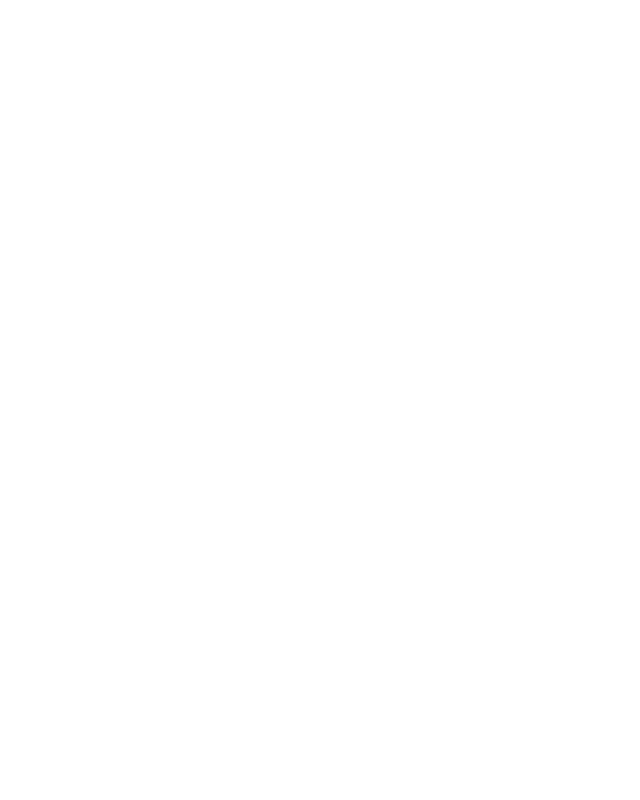
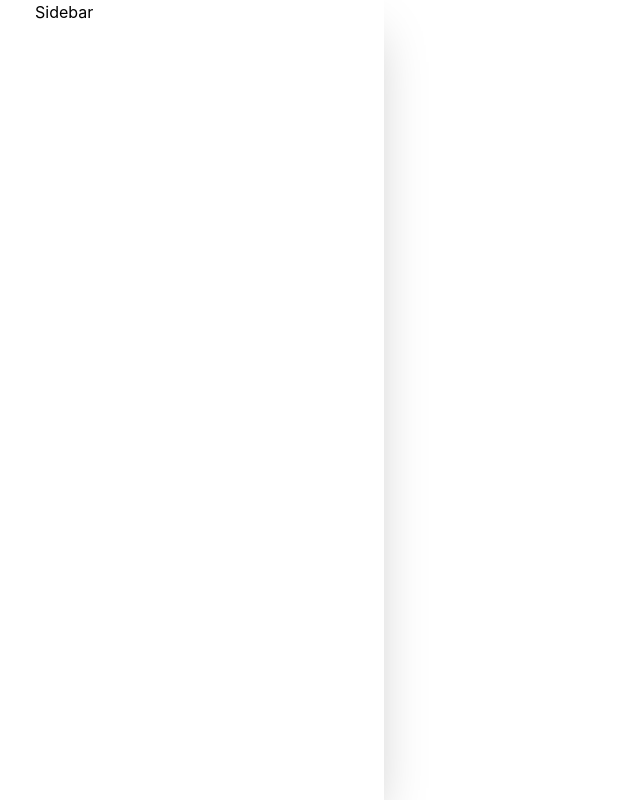
Before and after one commit to azrulwm/horizons45, a React (Create React App) app: page /products/1 in a window 1280 px wide. Before the commit this address had no page. Shown: the whole page, without its empty margins (0-640 px from the left). Built offline with nearby package versions, Linux system fonts and the light colour scheme.

Commit message:
Adding sidebar and header component

```diff
--- a/src/App.js
+++ b/src/App.js
@@ -1,13 +1,17 @@
 import { BrowserRouter as Router, Route, Routes } from "react-router-dom";
 import Home from "./pages/Home";
+import Header from "./components/Header";
+import Sidebar from "./components/Sidebar";
 
 function App() {
   return (
     <div className="App">
       <Router>
+        <Header />
         <Routes>
           <Route path="/" element={<Home />} />
         </Routes>
+        <Sidebar />
       </Router>
     </div>
   );
--- /dev/null
+++ b/src/components/Header.js
@@ -0,0 +1,10 @@
+const Header = () => {
+  return (
+    <div>
+      <h1>Header</h1>
+      <h1>open/close sidebar</h1>
+    </div>
+  );
+};
+
+export default Header;
--- /dev/null
+++ b/src/components/Sidebar.js
@@ -0,0 +1,13 @@
+import { Link } from "react-router-dom";
+import { IoMdArrowForward } from "react-icons/io";
+import { FiTrash2 } from "react-icons/fi";
+
+const Sidebar = () => {
+  return (
+    <div className="w-full bg-white fixed top-0 h-full shadow-2xl md:w-[35vw] xl:max-w-[30vw] transition-all duration-300 z-20 px-4 lg:px-[35px]">
+      Sidebar
+    </div>
+  );
+};
+
+export default Sidebar;
```
